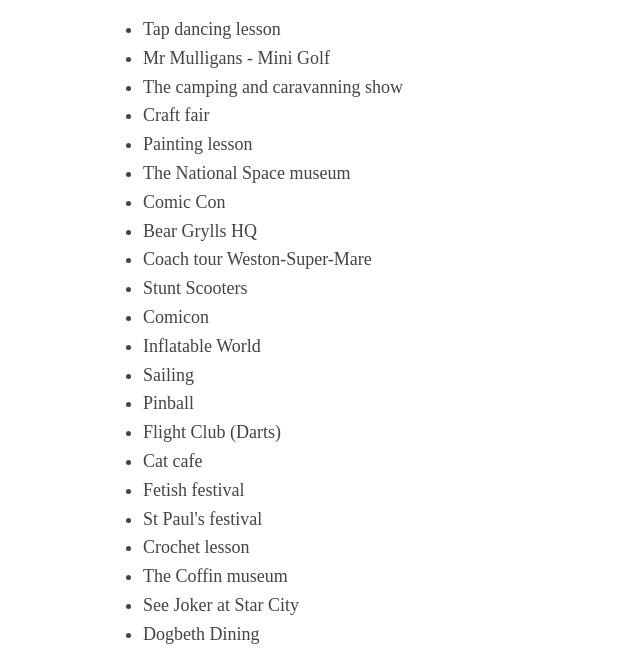
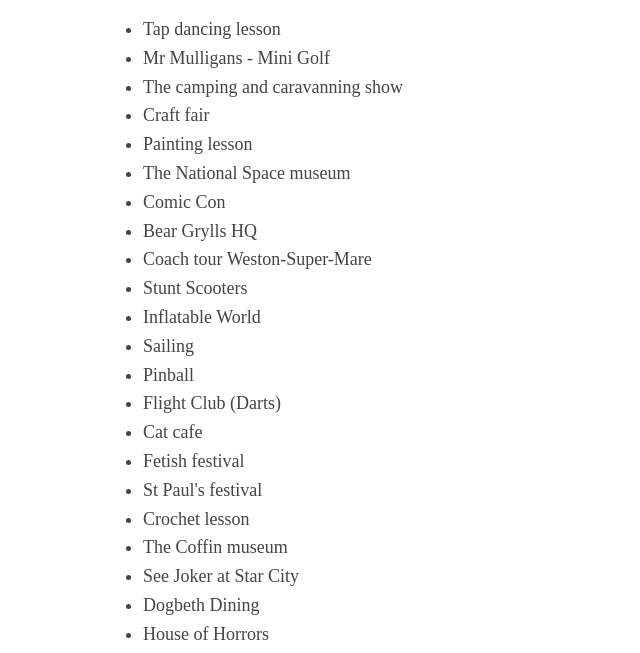
Before and after one commit to m3dwards/mysteries, a plain HTML site: page index.html in a window 1280 px wide. Shown: the part 139-792 px from the top of the page, without its empty margins (212-852 px from the left). Drawn offline with Linux system fonts and the light colour scheme.

Commit message:
Update index.html
removed another double

```diff
--- a/index.html
+++ b/index.html
@@ -23,7 +23,6 @@
                 <li>Bear Grylls HQ</li>
                 <li>Coach tour Weston-Super-Mare</li>
                 <li>Stunt Scooters</li>
-                <li>Comicon</li>
                 <li>Inflatable World</li>
                 <li>Sailing</li>
                 <li>Pinball</li>
```
